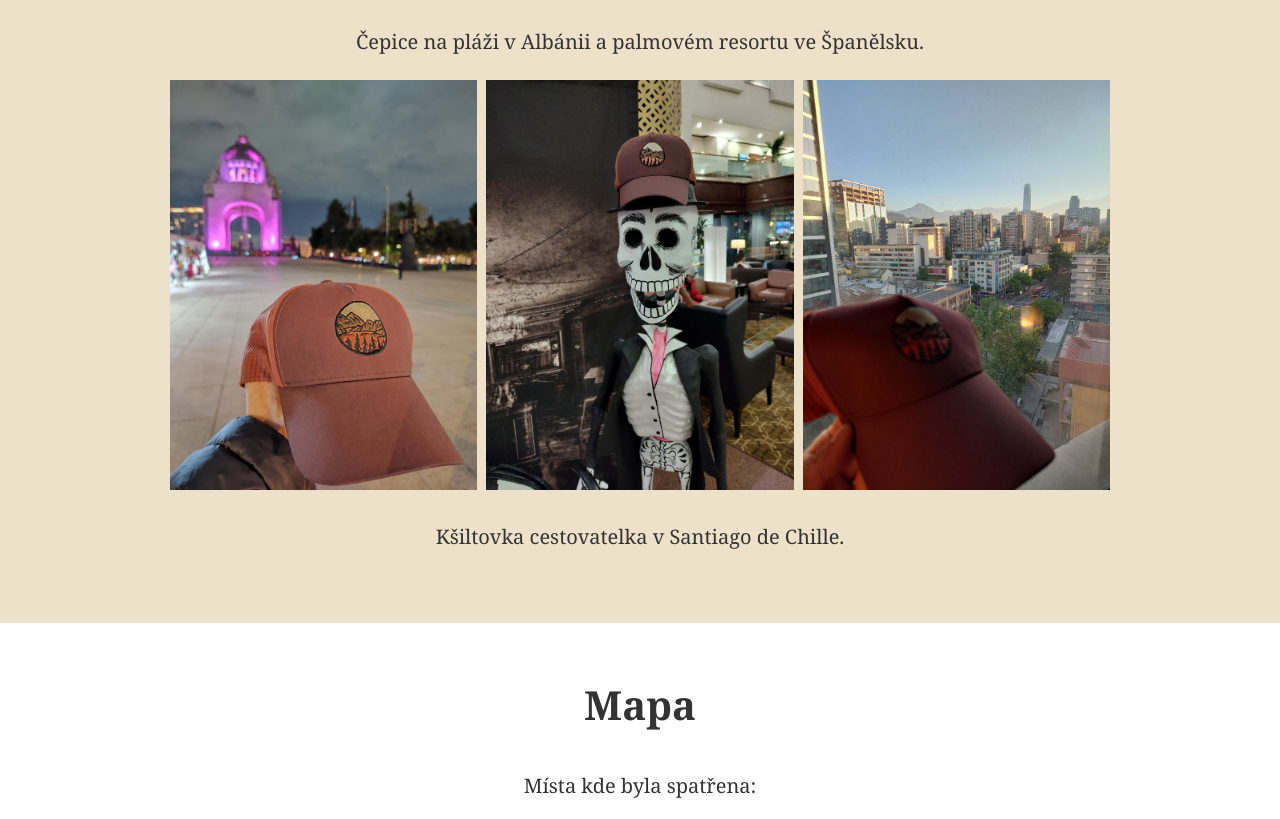
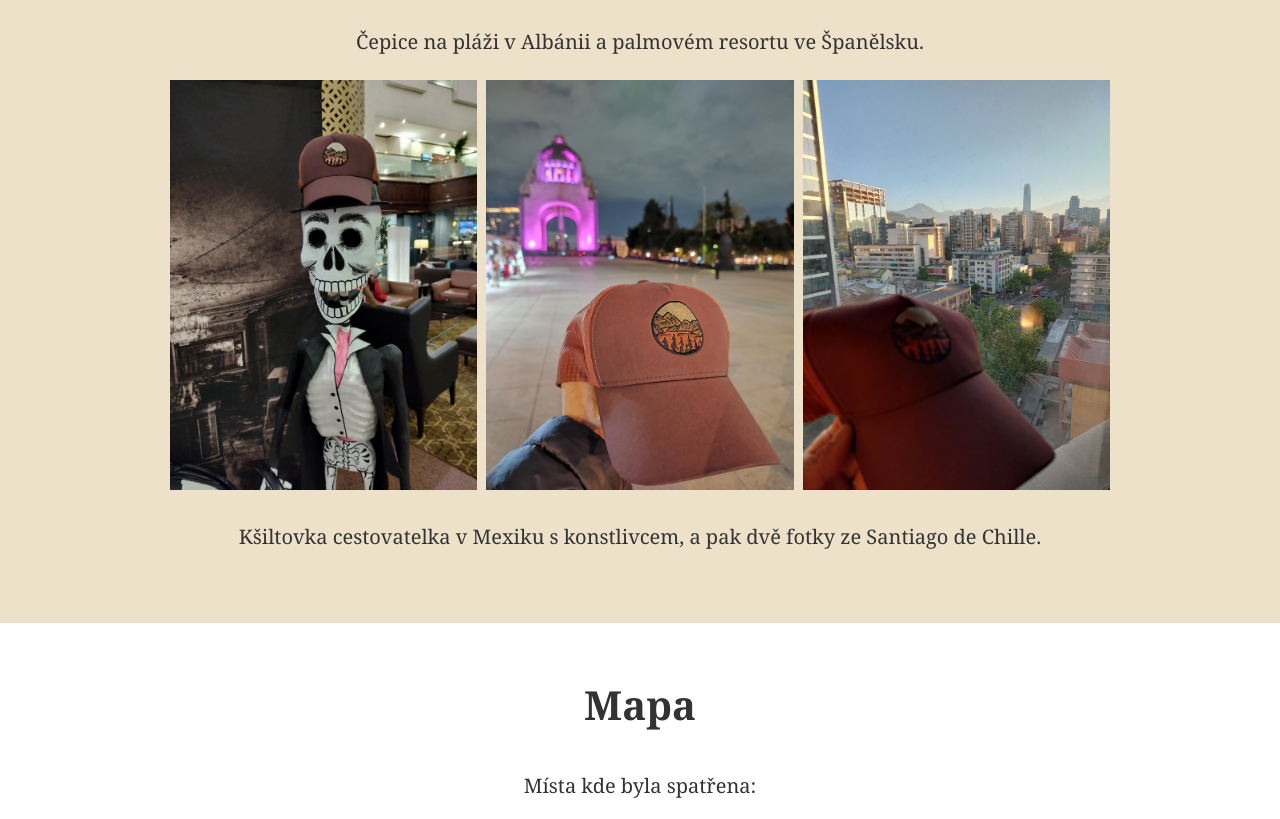
Before and after one commit to Xuxa9/PPC, a plain HTML site: page index.html in a window 1280 px wide. Shown: the part 1686-2505 px from the top of the page. Drawn offline with Linux system fonts and the light colour scheme.

Commit message:
Update index.html

```diff
--- a/index.html
+++ b/index.html
@@ -56,11 +56,11 @@
 
         <p>Čepice na pláži v Albánii a palmovém resortu ve Španělsku.</p>
 
-        <img class="Santiago de Chille" src="obr/Unknown.jpg" alt="cepice v Santiago de Chille" width="300px" >
-        <img class="Santiago de Chille" src="obr/Unknown-2.jpg" alt="cepice v Santiago de Chille" width="200px" >
+        <img class="Santiago de Chille" src="obr/Unknown-2.jpg" alt="cepice v Santiago de Chille" width="300px" >
+        <img class="Santiago de Chille" src="obr/Unknown.jpg" alt="cepice v Santiago de Chille" width="200px" >
         <img class="Santiago de Chille" src="obr/Unknown-3.jpg" alt="cepice v Santiago de Chille" width="200px" >
 
-        <p>Kšiltovka cestovatelka v Santiago de Chille.</p>
+        <p>Kšiltovka cestovatelka v Mexiku s konstlivcem, a pak dvě fotky ze Santiago de Chille.</p>
     </section>
 
     <!--sekce mapa-->
```
